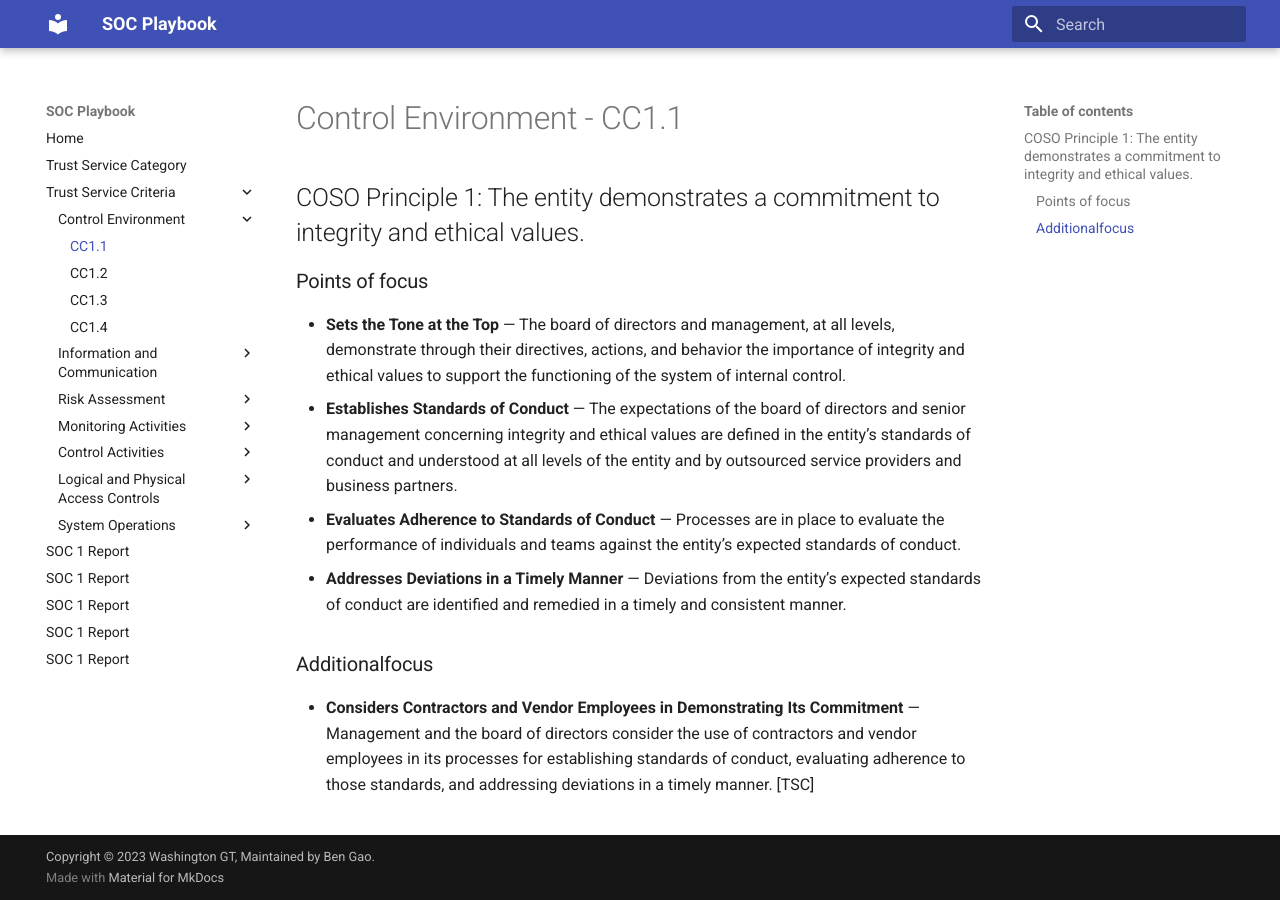
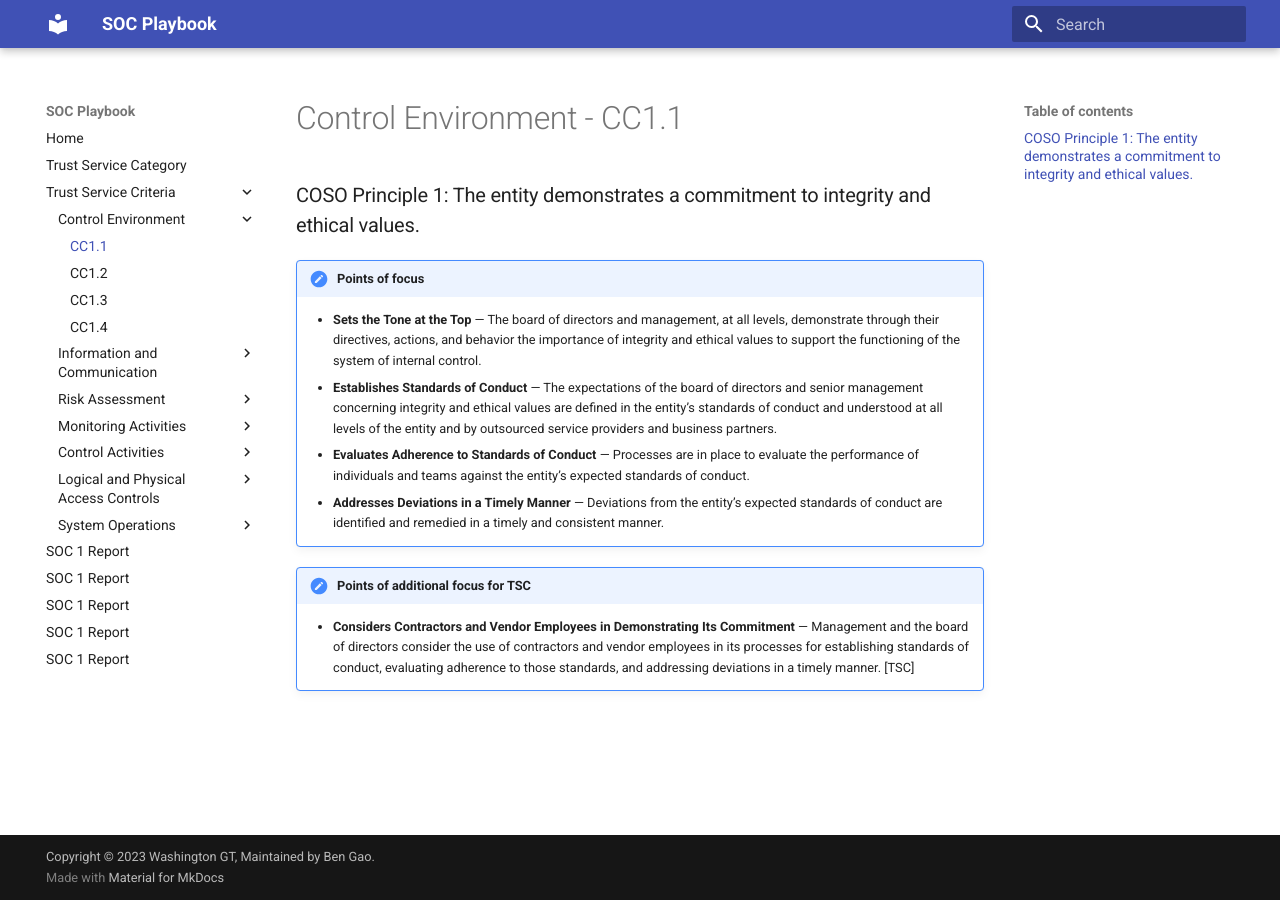
Before and after one commit to WashingtonGT/soc-playbook, an MkDocs documentation site: the page built from docs/tsc/cc1-1.md, in a window 1280 px wide. Built offline with MkDocs 1.6.1 and Material for MkDocs 9.7.7, drawn with Linux system fonts in a browser that asks for light colours.

Commit message:
Update cc1-1.md

```diff
--- a/docs/tsc/cc1-1.md
+++ b/docs/tsc/cc1-1.md
@@ -1,14 +1,14 @@
 #  Control Environment - CC1.1
 
-## COSO Principle 1: The entity demonstrates a commitment to integrity and ethical values.
+### COSO Principle 1: The entity demonstrates a commitment to integrity and ethical values.
 
-### Points of focus
+!!! note "Points of focus"
 
-- **Sets the Tone at the Top** — The board of directors and management, at all levels, demonstrate through their directives, actions, and behavior the importance of integrity and ethical values to support the functioning of the system of internal control.
-- **Establishes Standards of Conduct** — The expectations of the board of directors and senior management concerning integrity and ethical values are defined in the entity’s standards of conduct and understood at all levels of the entity and by outsourced service providers and business partners.
-- **Evaluates Adherence to Standards of Conduct** — Processes are in place to evaluate the performance of individuals and teams against the entity’s expected standards of conduct.
-- **Addresses Deviations in a Timely Manner** — Deviations from the entity’s expected standards of conduct are identified and remedied in a timely and consistent manner.
+    - **Sets the Tone at the Top** — The board of directors and management, at all levels, demonstrate through their directives, actions, and behavior the importance of integrity and ethical values to support the functioning of the system of internal control.
+    - **Establishes Standards of Conduct** — The expectations of the board of directors and senior management concerning integrity and ethical values are defined in the entity’s standards of conduct and understood at all levels of the entity and by outsourced service providers and business partners.
+    - **Evaluates Adherence to Standards of Conduct** — Processes are in place to evaluate the performance of individuals and teams against the entity’s expected standards of conduct.
+    - **Addresses Deviations in a Timely Manner** — Deviations from the entity’s expected standards of conduct are identified and remedied in a timely and consistent manner.
 
-### Additionalfocus
+!!! note "Points of additional focus for TSC"
 
-- **Considers Contractors and Vendor Employees in Demonstrating Its Commitment** — Management and the board of directors consider the use of contractors and vendor employees in its processes for establishing standards of conduct, evaluating adherence to those standards, and addressing deviations in a timely manner. [TSC]
+    - **Considers Contractors and Vendor Employees in Demonstrating Its Commitment** — Management and the board of directors consider the use of contractors and vendor employees in its processes for establishing standards of conduct, evaluating adherence to those standards, and addressing deviations in a timely manner. [TSC]
```
